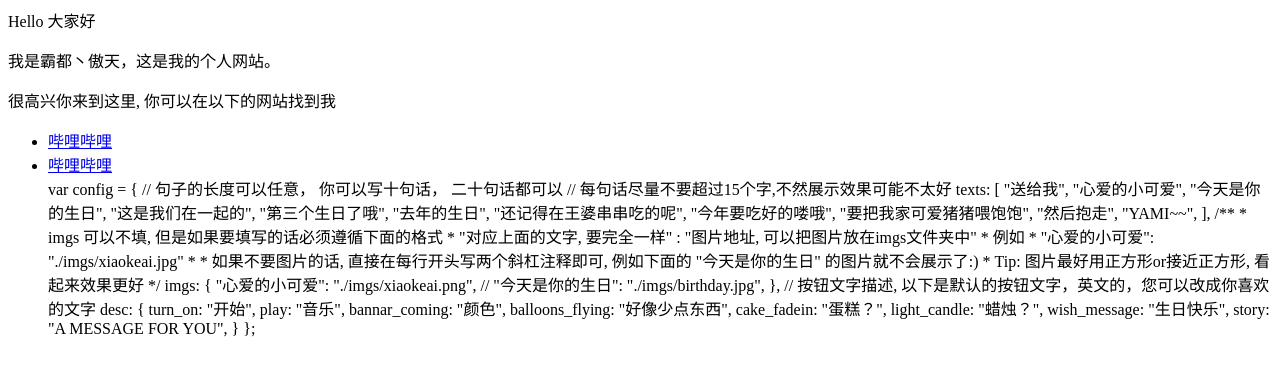
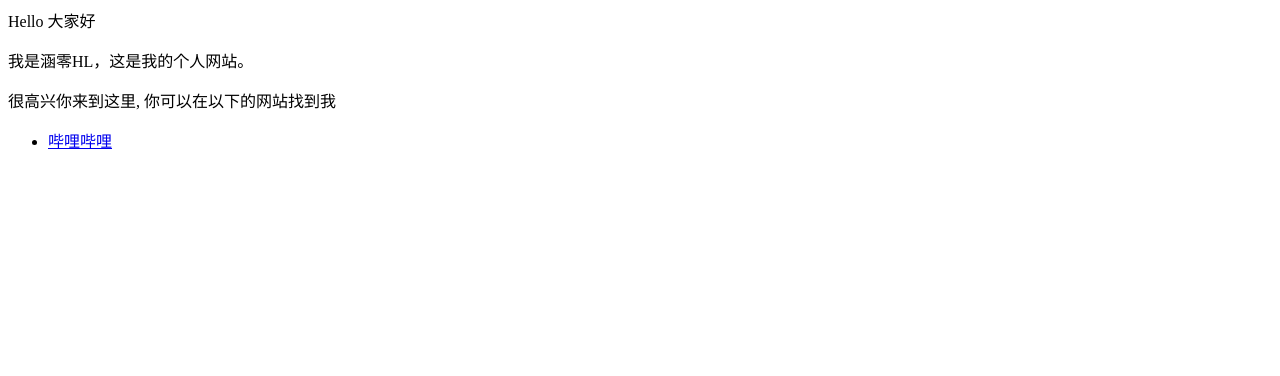
Before and after one commit to ruicenders/ruicenders, a plain HTML site: page index.html in a window 1280 px wide. Drawn offline with Linux system fonts and the light colour scheme.

Commit message:
Update index.html

```diff
--- a/index.html
+++ b/index.html
@@ -1,49 +1,7 @@
 <p>Hello 大家好</p>
-<p>我是霸都丶傲天，这是我的个人网站。 </p>
+<p>我是涵零HL，这是我的个人网站。 </p>
 <p>很高兴你来到这里, 你可以在以下的网站找到我</p>
 
 <ul>
   <li> <a href="https://space.bilibili.com/1369539202?spm_id_from=333.337.0.0">哔哩哔哩</a> </li>
-  <li> <a href="https://space.bilibili.com/1369539202?spm_id_from=333.337.0.0">哔哩哔哩</a> </li>
-  var config = {
-    // 句子的长度可以任意， 你可以写十句话， 二十句话都可以
-    // 每句话尽量不要超过15个字,不然展示效果可能不太好
-    texts: [
-        "送给我",
-        "心爱的小可爱",
-        "今天是你的生日",
-        "这是我们在一起的",
-        "第三个生日了哦",
-        "去年的生日",
-        "还记得在王婆串串吃的呢",
-        "今年要吃好的喽哦",
-        "要把我家可爱猪猪喂饱饱",
-        "然后抱走",
-        "YAMI~~",
-    ],
-    /**
-     * imgs 可以不填, 但是如果要填写的话必须遵循下面的格式
-     * "对应上面的文字, 要完全一样" : "图片地址, 可以把图片放在imgs文件夹中"
-     * 例如
-     * "心爱的小可爱": "./imgs/xiaokeai.jpg"
-     *
-     * 如果不要图片的话, 直接在每行开头写两个斜杠注释即可, 例如下面的 "今天是你的生日" 的图片就不会展示了:)
-     * Tip: 图片最好用正方形or接近正方形, 看起来效果更好
-     */
-    imgs: {
-        "心爱的小可爱": "./imgs/xiaokeai.png",
-        // "今天是你的生日": "./imgs/birthday.jpg",
-    },
-    // 按钮文字描述, 以下是默认的按钮文字，英文的，您可以改成你喜欢的文字
-    desc: {
-        turn_on: "开始",
-        play: "音乐",
-        bannar_coming: "颜色",
-        balloons_flying: "好像少点东西",
-        cake_fadein: "蛋糕？",
-        light_candle: "蜡烛？",
-        wish_message: "生日快乐",
-        story: "A MESSAGE FOR YOU",
-    }
-};
-</ul>
+<ul>
```
